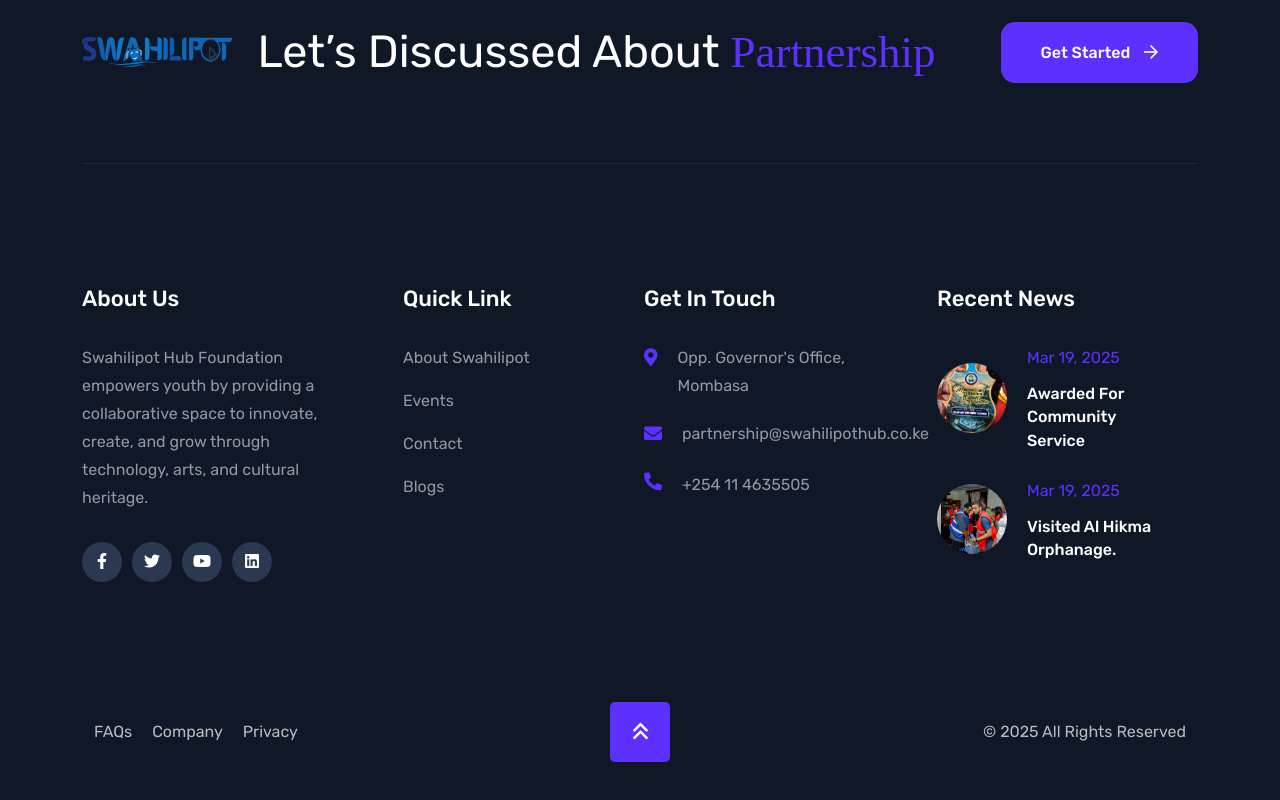
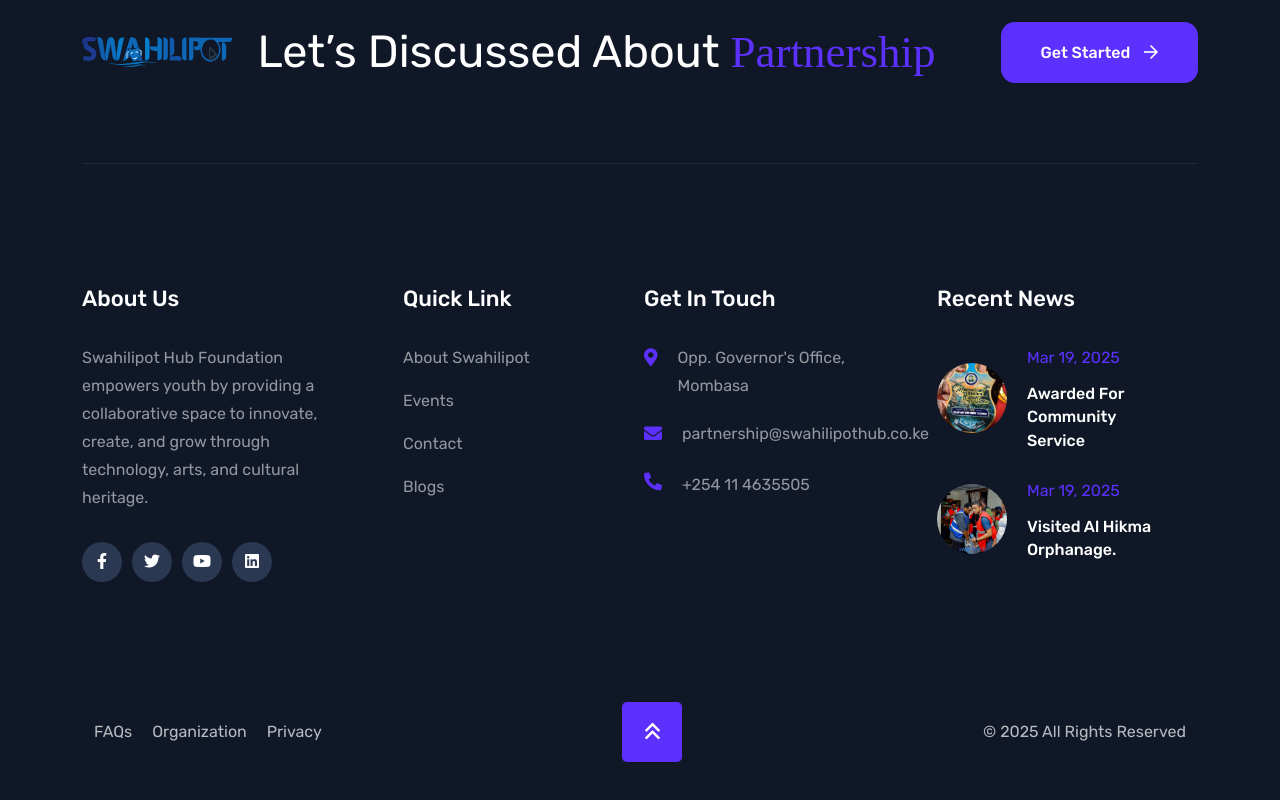
Before and after one commit to kingandrewmark/SwahilipotHub_Website, a Next.js app: page / in a window 1280 px wide. Shown: the part 7841-8641 px from the top of the page. Built offline with nearby package versions, Linux system fonts and the light colour scheme.

Commit message:
Made changes to about, origin and FAQ pages

```diff
--- a/components/Breadcrumb.js
+++ b/components/Breadcrumb.js
@@ -1,6 +1,6 @@
 import Link from "next/link";
 
-const Breadcrumb = ({ pageName = "About Company", pageTitle }) => {
+const Breadcrumb = ({ pageName = "About Organization", pageTitle }) => {
   return (
     <div
       className="breadcrumb-wrapper section-padding bg-cover"
--- a/layouts/Footer.js
+++ b/layouts/Footer.js
@@ -198,7 +198,7 @@
                   <Link href="/faq">FAQs</Link>
                 </li>
                 <li>
-                  <Link href="/about/origin">Company</Link>
+                  <Link href="/about/origin">Organization</Link>
                 </li>
                 <li>
                   <Link href="/contact">Privacy</Link>
```
Also changed, not shown: app/faq/page.js (added).
